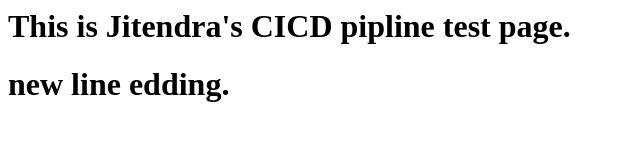
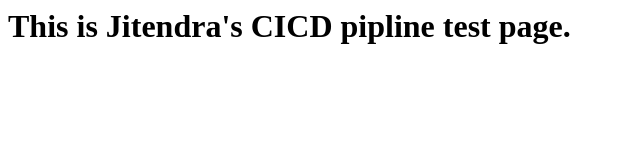
Before and after one commit to Jitendrapatel088/CICD-Repo, a plain HTML site: page index.html in a window 1280 px wide. Shown: the whole page, without its empty margins (0-640 px from the left). Drawn offline with Linux system fonts and the light colour scheme.

Commit message:
Update index.html

```diff
--- a/index.html
+++ b/index.html
@@ -1,2 +1 @@
 <h1>This is Jitendra's CICD pipline test page.<h1>
-  new line edding.
```
